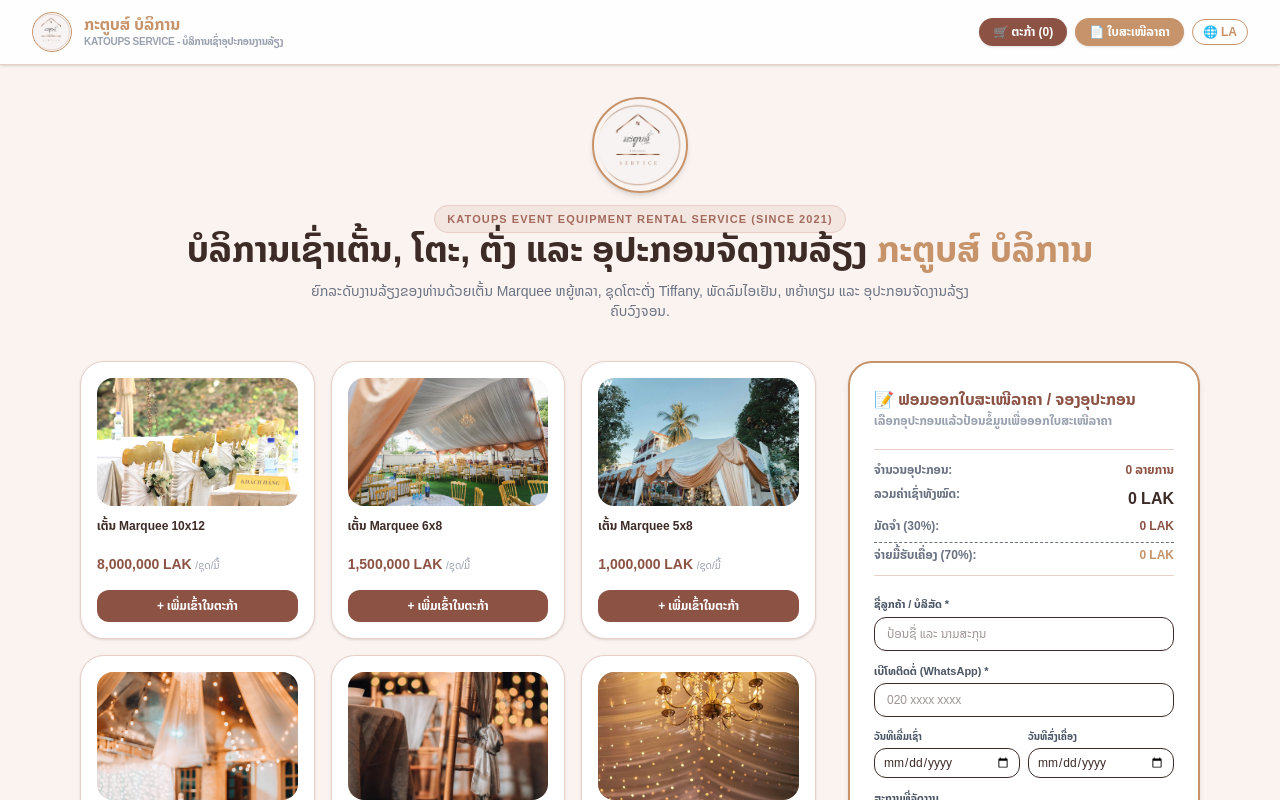
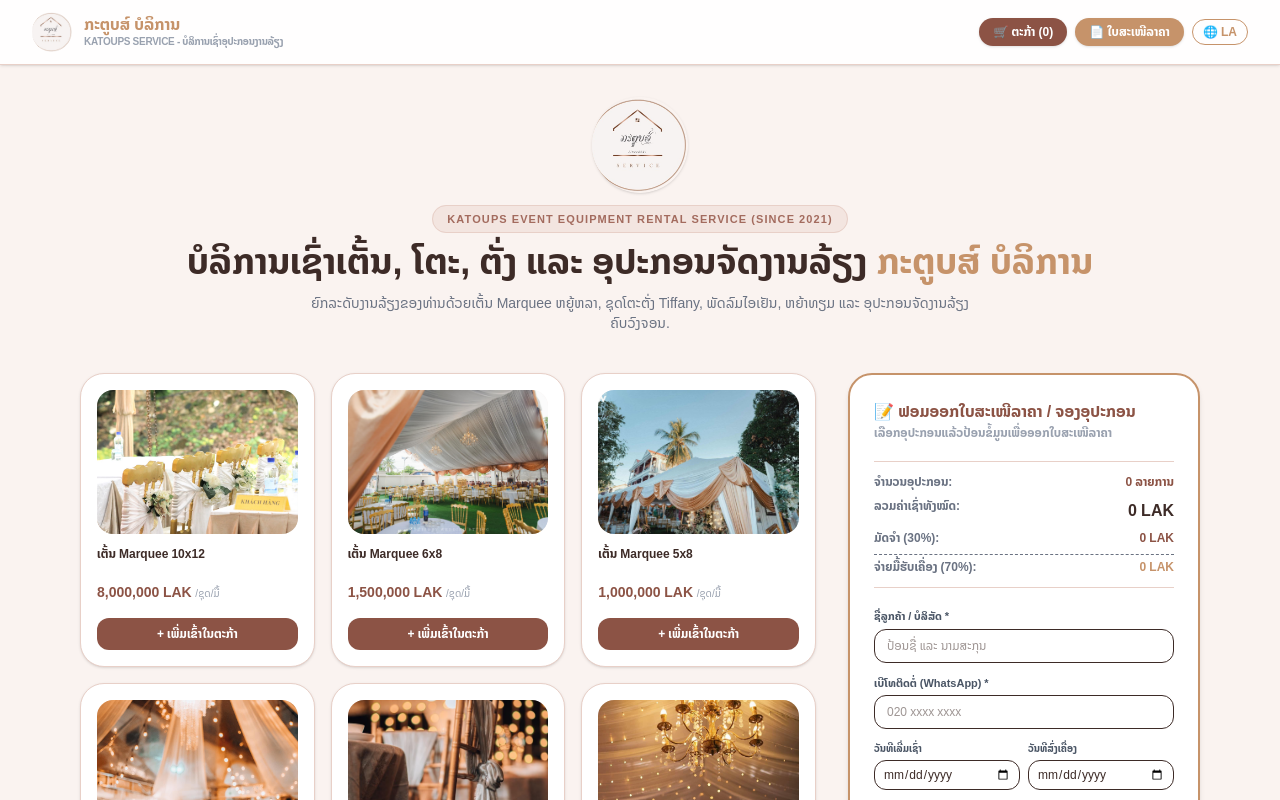
Before and after one commit to thammavongsoutthida-svg/katoups-service, a Next.js app in the folder erms-rental-system/: page / in a window 1280 px wide. Shown: the top 800 px of the page. Built offline with nearby package versions, Linux system fonts and the light colour scheme; no server answers.

Commit message:
fix: logo frame and load equipment images from public folder

```diff
--- a/erms-rental-system/app/page.tsx
+++ b/erms-rental-system/app/page.tsx
@@ -1,5 +1,5 @@
 'use client';
-import React, { useState, useEffect } from 'react';
+import React, { useState } from 'react';
 import Image from 'next/image';
 import { supabase } from '@/lib/supabase';
 
@@ -13,7 +13,7 @@
   const [location, setLocation] = useState('ທ່າແຂກ, ຄຳມ່ວນ');
   const [showInvoiceModal, setShowInvoiceModal] = useState<any>(null);
 
-  // 🎪 ລາຍການອຸປະກອນ
+  // 🎪 ລາຍການອຸປະກອນ (ສາມາດປ່ຽນ Path ຮູບຢູ່ຊ່ອງ img ເພື່ອດຶງຮູບອື່ນຈາກ public ມາໃສ່ຕາມຫຼັງໄດ້)
   const stockItems = [
     { id: 'eq-1', name: 'ເຕັ້ນ Marquee 10x12', price: 8000000, img: '/11.jpeg' },
     { id: 'eq-2', name: 'ເຕັ້ນ Marquee 6x8', price: 1500000, img: '/12.jpeg' },
@@ -29,7 +29,6 @@
     { id: 'eq-17', name: 'ຫຍ້າທຽມ (Artificial Grass)', price: 200000, img: '/65.jpeg' },
   ];
 
-  // 🎯 ຟັງຊັນເລື່ອນລົງໄປຫາຟອມໃບສະເໜີລາຄາ
   const scrollToQuotation = () => {
     const element = document.getElementById('quotation-form');
     if (element) {
@@ -105,7 +104,8 @@
       {/* 👑 HEADER NAVBAR */}
       <header className="sticky top-0 z-40 bg-white/90 backdrop-blur-md border-b border-[#E8D0C8] px-4 md:px-8 py-3 flex justify-between items-center shadow-sm">
         <div className="flex items-center gap-3">
-          <div className="w-10 h-10 relative rounded-full overflow-hidden border border-[#C6936A]">
+          {/* ໂລໂກ້ເທິງ Header - ແປງໃຫ້ພໍດີບໍ່ມີວົງມົນຊ້ອນ */}
+          <div className="w-10 h-10 relative rounded-full overflow-hidden">
             <Image src="/logo.png" alt="Katoups Logo" fill className="object-cover" />
           </div>
           <div>
@@ -115,7 +115,6 @@
         </div>
 
         <div className="flex items-center gap-2">
-          {/* 🛒 ປຸ່ມຕະກ້າ */}
           <button
             onClick={scrollToQuotation}
             className="bg-[#8C5345] text-white px-3.5 py-1.5 rounded-full text-xs font-bold flex items-center gap-1.5 shadow-sm hover:opacity-90 transition"
@@ -123,7 +122,6 @@
             <span>🛒 ຕະກ້າ ({cartTotalItems})</span>
           </button>
 
-          {/* 📄 ປຸ່ມກົດເລື່ອນລົງໄປໃບສະເໜີລາຄາ */}
           <button
             onClick={scrollToQuotation}
             className="bg-[#C6936A] text-white px-3.5 py-1.5 rounded-full text-xs font-bold flex items-center gap-1.5 shadow-sm hover:opacity-90 transition"
@@ -143,14 +141,15 @@
       {/* 🎪 HERO SECTION */}
       <main className="max-w-6xl mx-auto px-4 py-8 space-y-10">
         <div className="text-center space-y-3">
-          <div className="w-24 h-24 mx-auto relative rounded-full border-2 border-[#C6936A] p-1 shadow-md">
-            <div className="w-full h-full relative rounded-full overflow-hidden">
-              <Image src="/logo.png" alt="Katoups Logo Large" fill className="object-cover" />
-            </div>
+          {/* ໂລໂກ້ກາງໜ້າ - ລົບບໍເດີ້ວົງມົນຊ້ອນອອກໃຫ້ພໍດີ */}
+          <div className="w-24 h-24 mx-auto relative rounded-full overflow-hidden shadow-sm">
+            <Image src="/logo.png" alt="Katoups Logo Large" fill className="object-cover" />
           </div>
-          <span className="text-[11px] font-bold uppercase tracking-widest text-[#A36B5E] bg-[#E8D0C8]/40 px-3 py-1 rounded-full border border-[#E8D0C8]">
-            KATOUPS EVENT EQUIPMENT RENTAL SERVICE (SINCE 2021)
-          </span>
+          <div className="inline-block">
+            <span className="text-[11px] font-bold uppercase tracking-widest text-[#A36B5E] bg-[#E8D0C8]/40 px-3.5 py-1 rounded-full border border-[#E8D0C8]">
+              KATOUPS EVENT EQUIPMENT RENTAL SERVICE (SINCE 2021)
+            </span>
+          </div>
           <h2 className="text-2xl md:text-4xl font-extrabold text-[#3D2B27]">
             ບໍລິການເຊົ່າເຕັ້ນ, ໂຕະ, ຕັ່ງ ແລະ ອຸປະກອນຈັດງານລ້ຽງ <span className="text-[#C6936A]">ກະຕູບສ໌ ບໍລິການ</span>
           </h2>
@@ -168,8 +167,17 @@
               return (
                 <div key={item.id} className="bg-white rounded-3xl p-4 border border-[#E8D0C8] shadow-sm flex flex-col justify-between hover:shadow-md transition">
                   <div className="space-y-3">
-                    <div className="h-32 w-full relative bg-[#FAF3F0] rounded-2xl overflow-hidden">
-                      <Image src={item.img} alt={item.name} fill className="object-cover" />
+                    {/* ຮູບອຸປະກອນ - ດຶງຈາກ public/ */}
+                    <div className="h-36 w-full relative bg-[#FAF3F0] rounded-2xl overflow-hidden">
+                      <Image
+                        src={item.img}
+                        alt={item.name}
+                        fill
+                        className="object-cover"
+                        onError={(e: any) => {
+                          e.target.src = '/logo.png'; // ຮູບສຳຮອງຖ້າຫາຮູບໃນ public ບໍ່ເຫັນ
+                        }}
+                      />
                     </div>
                     <div>
                       <h3 className="font-bold text-xs text-[#3D2B27] min-h-[32px]">{item.name}</h3>
@@ -198,7 +206,7 @@
             })}
           </div>
 
-          {/* 📝 ຟອມອອກໃບສະເໜີລາຄາ (ມີ id="quotation-form" ເພື່ອໃຫ້ປຸ່ມກົດເລື່ອນມາ) */}
+          {/* 📝 ຟອມອອກໃບສະເໜີລາຄາ */}
           <div id="quotation-form" className="bg-white p-6 rounded-3xl border-2 border-[#C6936A] shadow-md h-fit space-y-5 scroll-mt-24">
             <div>
               <h3 className="font-extrabold text-[#8C5345] text-base">📝 ຟອມອອກໃບສະເໜີລາຄາ / ຈອງອຸປະກອນ</h3>
```
